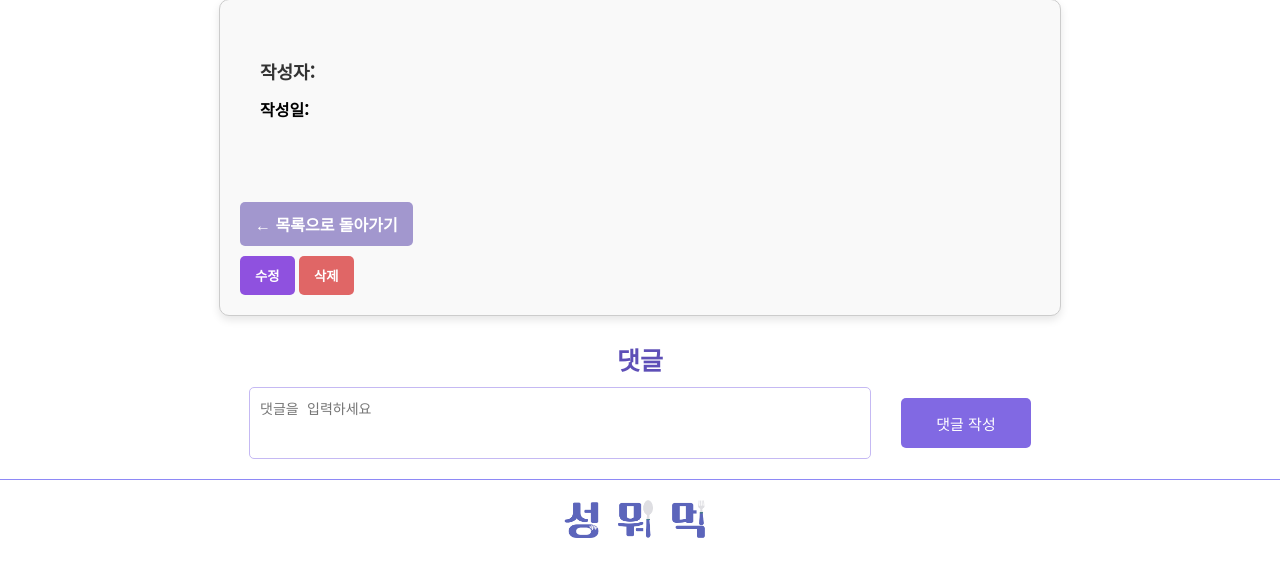
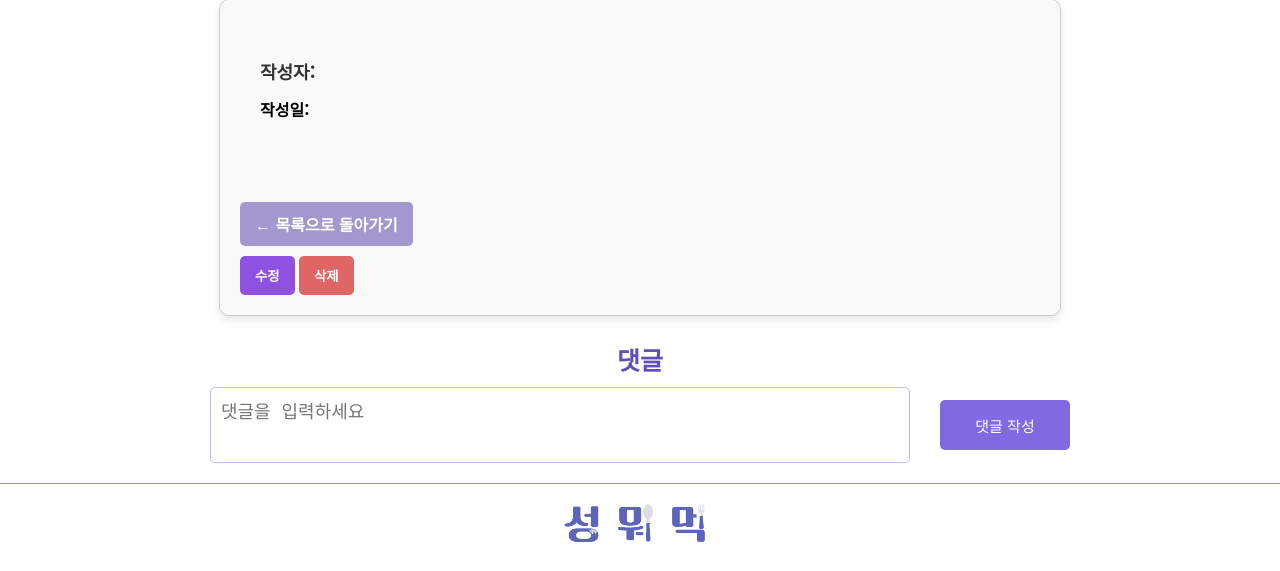
Before and after one commit to egggbeee-dev/sungmumuk, a PHP site: page /free_post.html in a window 1280 px wide. Shown: the part 239-810 px from the top of the page. Before the commit the page ends 777 px from the top, so only its background shows below. Run offline with PHP 8.4, Linux system fonts and the light colour scheme.

Commit message:
Update community_post.css

```diff
--- a/views/community_post.css
+++ b/views/community_post.css
@@ -128,16 +128,21 @@
   border-radius: 5px;
 }
 
+/* 댓글 입력 칸 스타일 */
 #comment-input {
-  width: 100%;
-  max-width: 600px;
-  margin-bottom: 10px;
-  padding: 10px;
-  font-size: 14px;
+  width: 700px; /* 너비 */
+  min-height: 50px; /* 최소 높이 */
+  max-height: 200px; /* 최대 높이 (선택 사항) */
+  padding: 10px; /* 내부 여백 */
+  font-size: 18px; /* 글자 크기 */
+  line-height: 1.5; /* 줄 간격 */
   border-radius: 5px;
   border: 1px solid #c5b9f3;
-  resize: vertical;
+  resize: none; /* 세로 크기 조절 가능 */
+  overflow-y: auto; /* 내용이 많아지면 스크롤 표시 */
+  box-sizing: border-box; /* 패딩 포함 */
 }
+
 
 /* 메인 콘텐츠를 박스 안에 담기 */
 main {
@@ -166,17 +171,6 @@ main {
   width: 100%;
 }
 
-/* 댓글 입력 칸 스타일 */
-#comment-input {
-  width: 700px; /* 너비 700px로 고정 */
-  height: 50px; /* 높이 40px로 고정 */
-  padding: 10px;
-  font-size: 14px;
-  border-radius: 5px;
-  border: 1px solid #c5b9f3;
-  resize: none; /* 크기 변경 불가 */
-  margin-bottom: 0;
-}
 
 /* 댓글 작성 버튼 스타일 */
 #submit-comment-btn {
@@ -198,8 +192,9 @@ main {
 
 /* 댓글 리스트 스타일 */
 #comments-list {
-  margin-top: 20px;
+
   text-align: left;
+  margin: 20px 30px 0; /* 위: 20px, 좌우: 20px, 아래: 0 */
 }
 
 .comment {
@@ -248,3 +243,16 @@ main {
     min-width: 110px;
   }
 }
+
+
+/* 제목 섹션 스타일 */
+.page-header {
+  text-align: center;
+  color: #7a69c4; /* 연보라색 텍스트 */
+  font-size: 30px; /* 글씨 크기 조정 */
+  font-family: "Noto Sans KR", sans-serif;
+  margin: 0;
+  padding: 20px 0;
+  background-color: #f4e7f9; /* 연보라 배경색 */
+  border-bottom: 1px solid #e6e6fa;
+}
```
